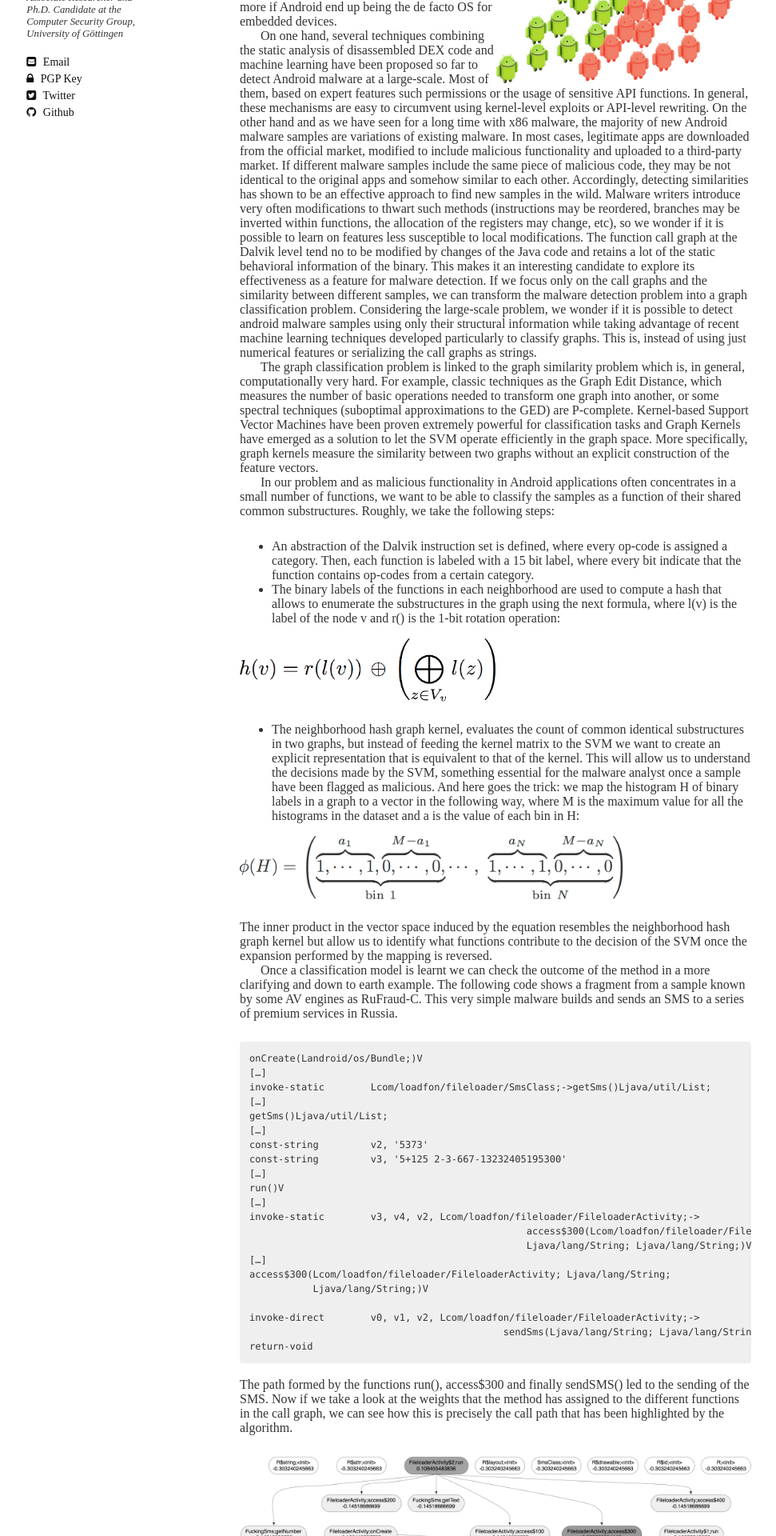
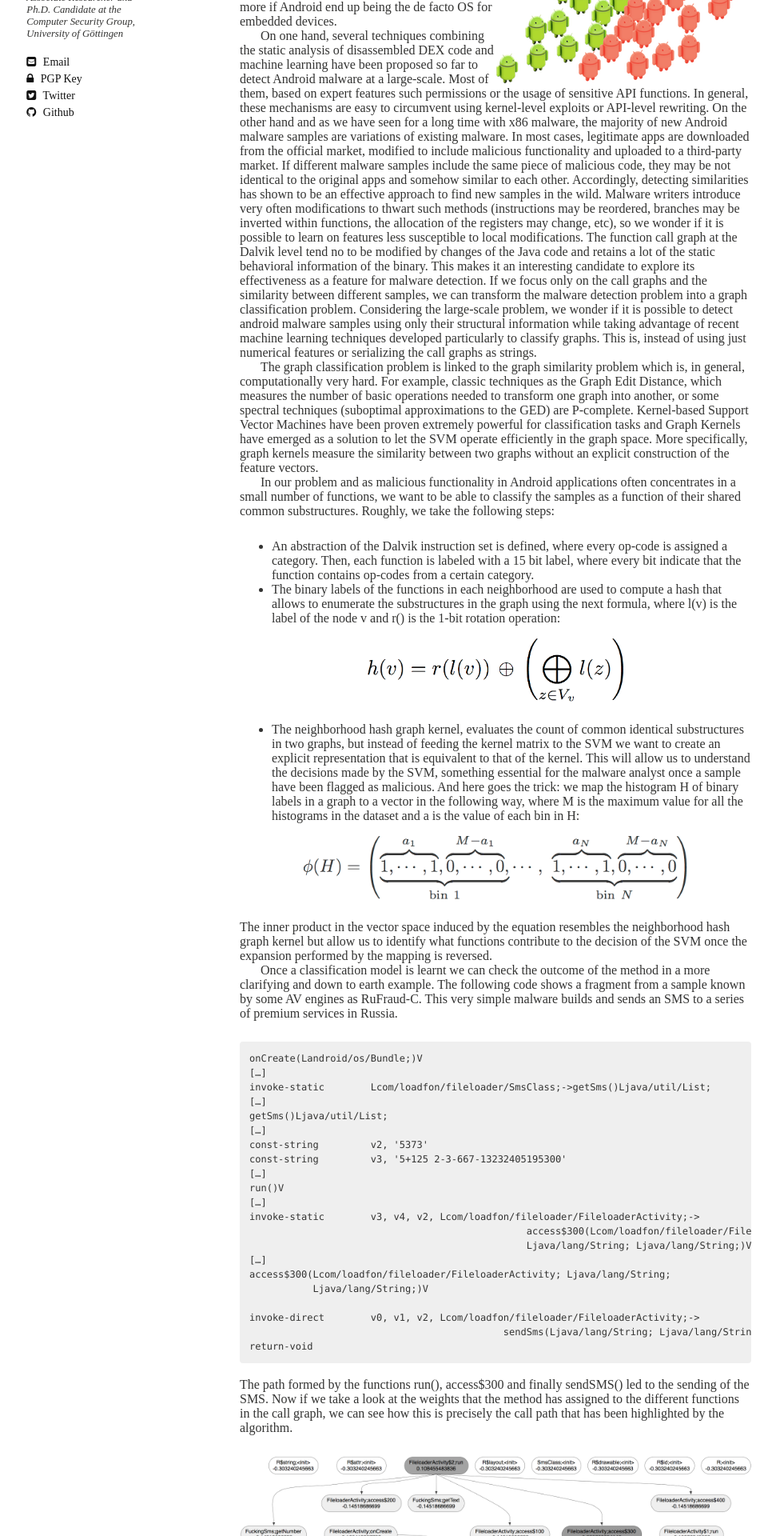
Before and after one commit to hgascon/hgascon.github.io, a Jekyll site: the page built from _posts/2014-01-13-Detecting-and-Understanding-Android-Malware-with-Structural-Learning.md, in a window 1280 px wide. Shown: the part 325-2245 px from the top of the page at 80% size, without its empty margins (20-991 px from the left). Built offline with Jekyll 4.4.1, drawn with Linux system fonts in a browser that asks for light colours; nearby versions of some CDN libraries; some web fonts are replaced.

Commit message:
migrated posts from blogger

```diff
--- a/_posts/2014-01-13-Detecting-and-Understanding-Android-Malware-with-Structural-Learning.md
+++ b/_posts/2014-01-13-Detecting-and-Understanding-Android-Malware-with-Structural-Learning.md
@@ -22,13 +22,13 @@ In our problem and as malicious functionality in Android applications often conc
 * The binary labels of the functions in each neighborhood are used to compute a hash that allows to enumerate the substructures in the graph using the next formula, where l(v) is the label of the node v and r() is the 1-bit rotation operation:
 
  <figure>
-    <img width="50%" height="50%" src="../images/2014-01-13-Detecting-and-Understanding-Android-Malware-with-Structural-Learning/1_nh.png">
+   <div style="text-align: center"> <img width="50%" height="50%" src="../images/2014-01-13-Detecting-and-Understanding-Android-Malware-with-Structural-Learning/1_nh.png"></div>
 </figure>
 
 * The neighborhood hash graph kernel, evaluates the count of common identical substructures in two graphs, but instead of feeding the kernel matrix to the SVM we want to create an explicit representation that is equivalent to that of the kernel. This will allow us to understand the decisions made by the SVM, something essential for the malware analyst once a sample have been flagged as malicious. And here goes the trick: we map the histogram H of binary labels in a graph to a vector in the following way, where M is the maximum value for all the histograms in the dataset and a is the value of each bin in H:
 
 <figure>
-    <img width="75%" height="75%" src="http://www.hugogascon.com/images/2014-01-13-Detecting-and-Understanding-Android-Malware-with-Structural-Learning/2_mapping.png">
+    <div style="text-align: center"><img width="75%" height="75%" src="http://www.hugogascon.com/images/2014-01-13-Detecting-and-Understanding-Android-Malware-with-Structural-Learning/2_mapping.png"></div>
 </figure>
 
 The inner product in the vector space induced by the equation resembles the neighborhood hash graph kernel but allow us to identify what functions contribute to the decision of the SVM once the expansion performed by the mapping is reversed.
```
